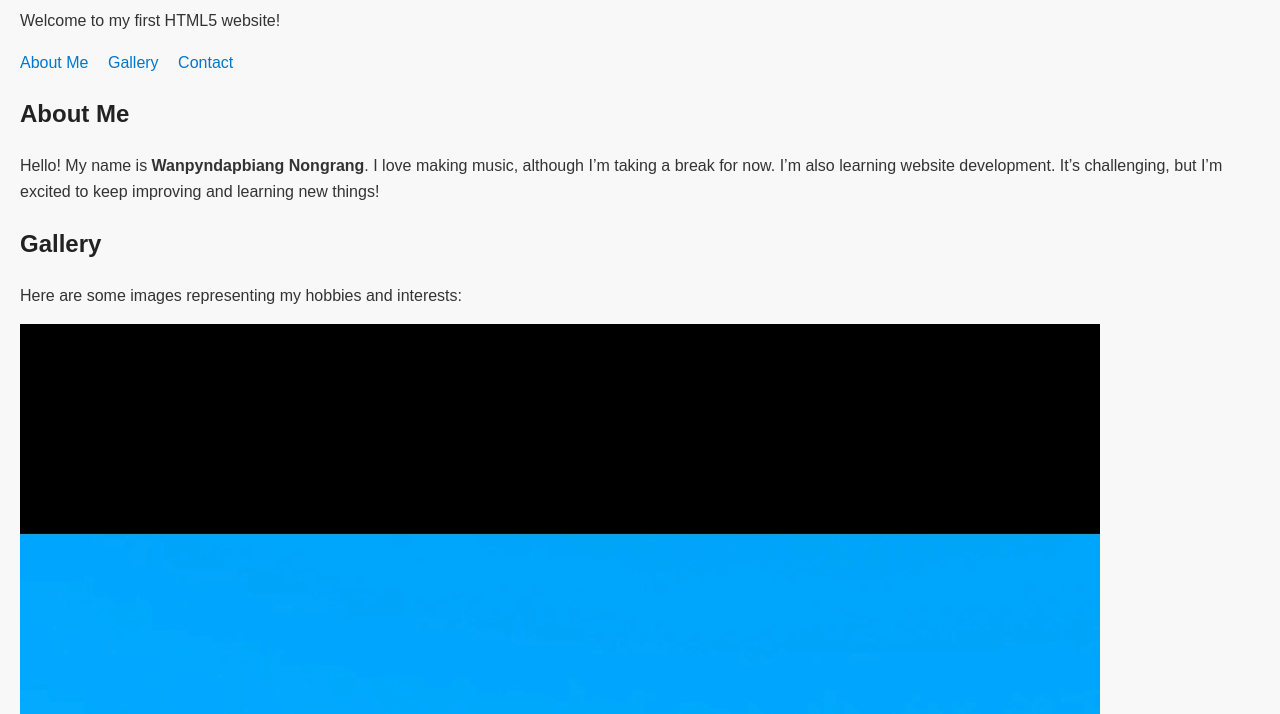
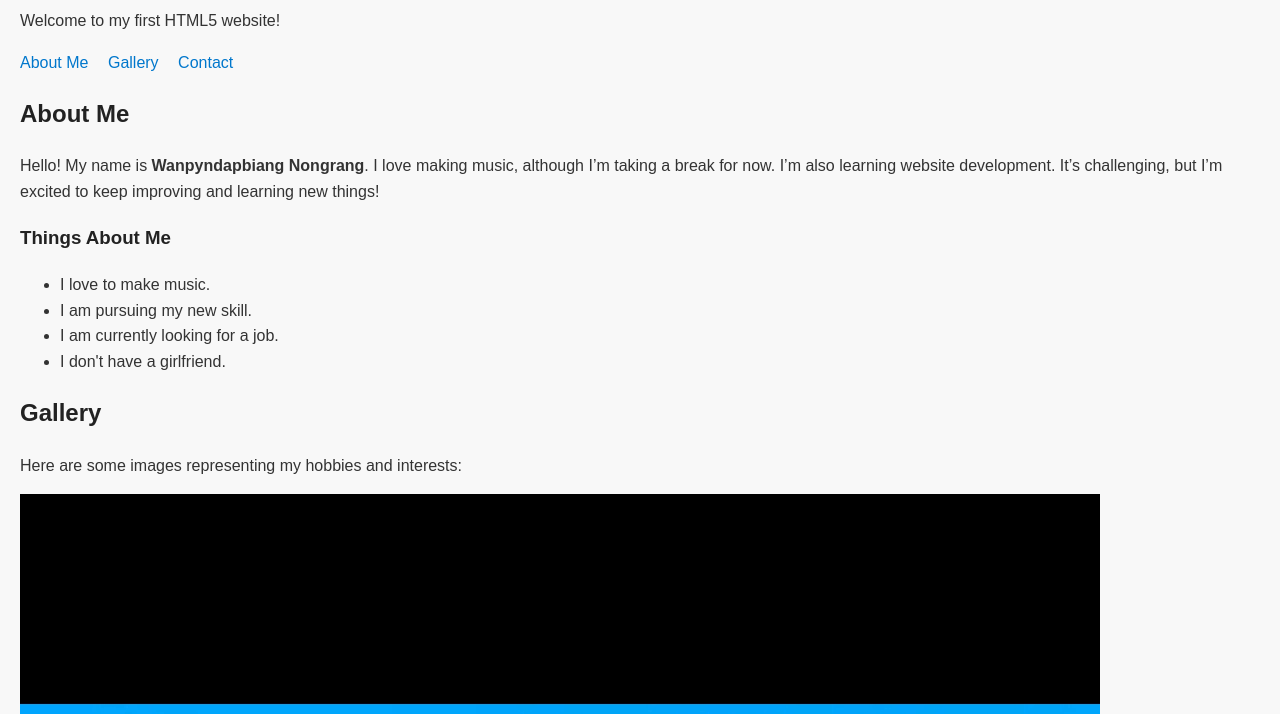
Before and after one commit to WANPYNDAPBIANG/Coursera, a plain HTML site: page index.html in a window 1280 px wide. Shown: the part 86-800 px from the top of the page. Drawn offline with Linux system fonts and the light colour scheme.

Commit message:
index.html

```diff
--- a/index.html
+++ b/index.html
@@ -47,6 +47,14 @@
     <section id="about">
       <h2>About Me</h2>
       <p>Hello! My name is <strong>Wanpyndapbiang Nongrang</strong>. I love making music, although I’m taking a break for now. I’m also learning website development. It’s challenging, but I’m excited to keep improving and learning new things!</p>
+
+<h3>Things About Me</h3>
+  <ul>
+    <li>I love to make music.</li>
+    <li>I am pursuing my new skill.</li>
+    <li>I am currently looking for a job.</li>
+    <li>I don't have a girlfriend.</li>
+  </ul>
     </section>
 
     <section id="gallery">
```
